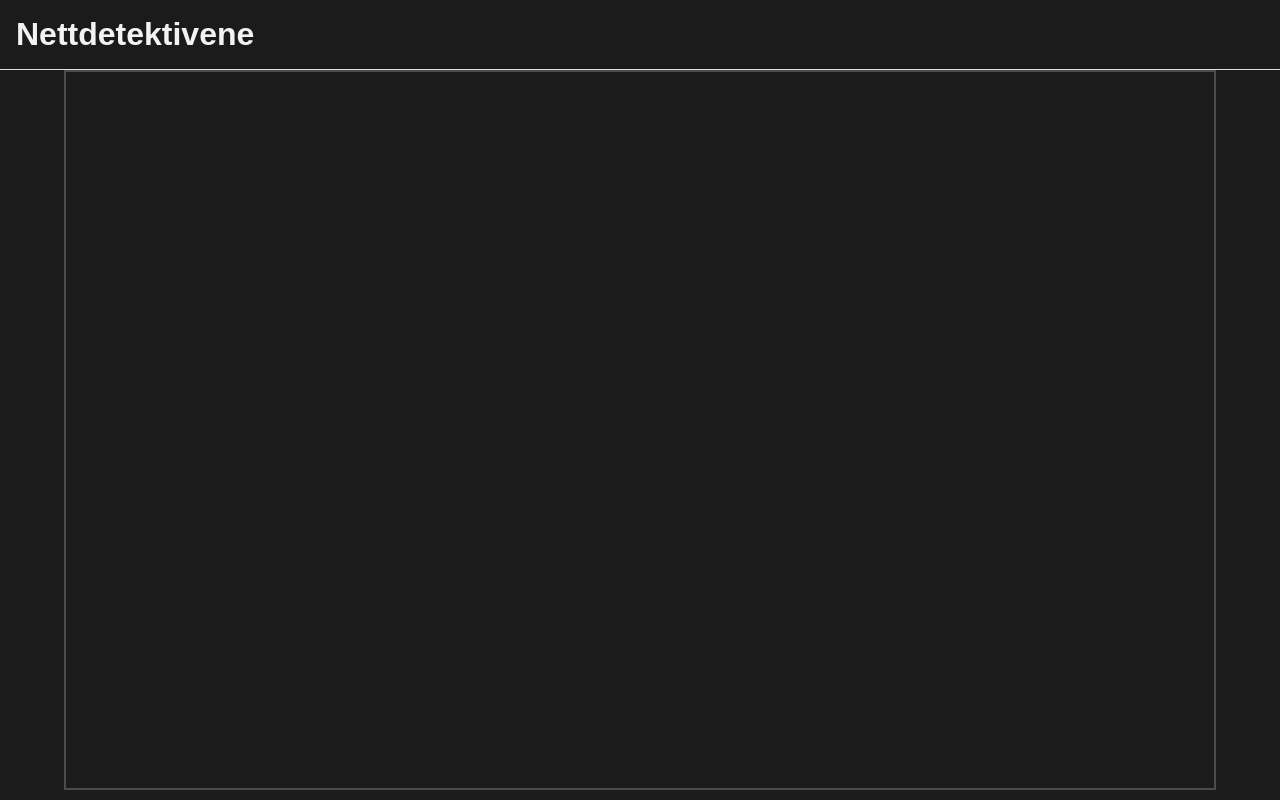
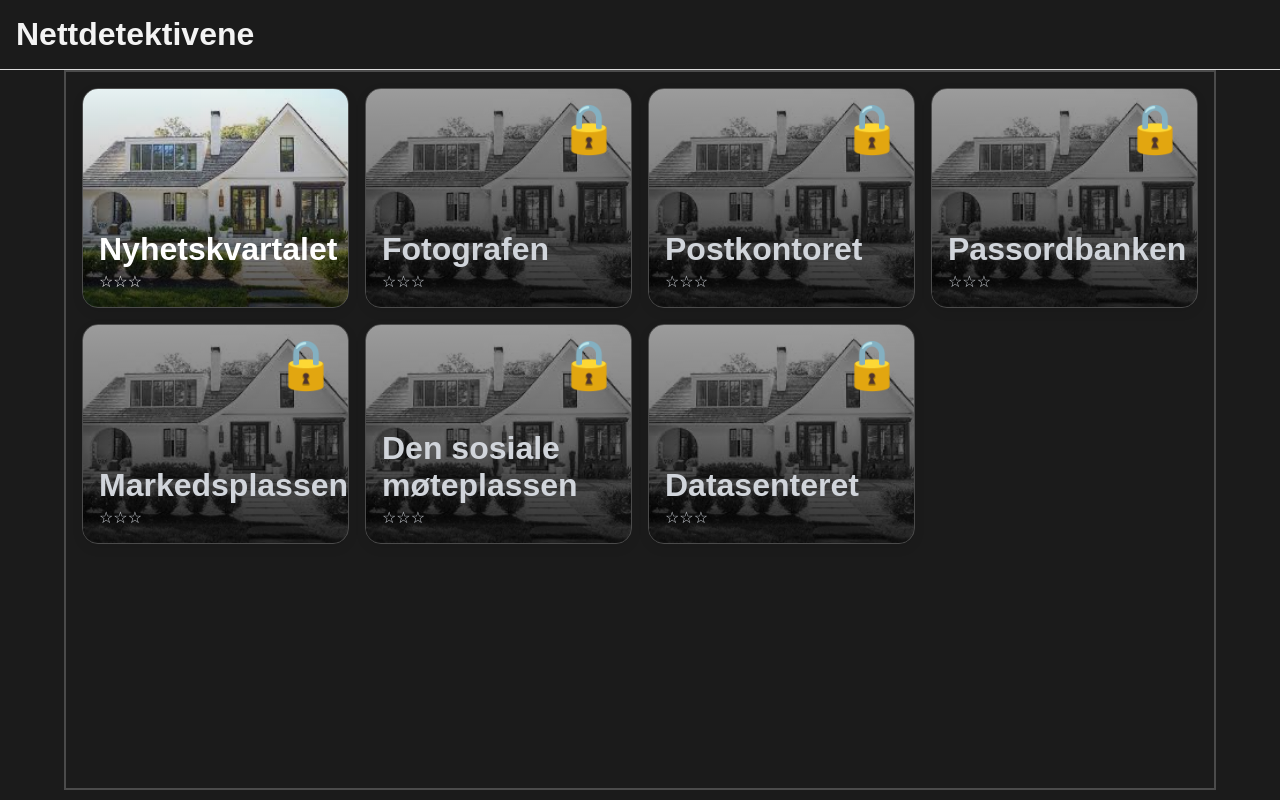
Before and after one commit to moss-flower/nettdetektivene-systemutvkling2, a Nuxt app in the folder frontend/: page /levels in a window 1280 px wide. Before the commit this address had no page. Built offline with nearby package versions, Linux system fonts and the light colour scheme.

Commit message:
feat(frontend): levels page with hardcoded content

```diff
--- /dev/null
+++ b/frontend/app/pages/levels.vue
@@ -0,0 +1,216 @@
+<script setup lang="ts">
+import type { Level, LevelState } from "~/composables/types/local";
+import placeholderImage from "~/assets/placeholder.jpeg";
+
+const props = withDefaults(
+  defineProps<{
+    levels: Level[];
+  }>(),
+
+  {
+    levels: () => [
+      {
+        name: "Nyhetskvartalet",
+        description:
+          "Lær å skille mellom ekte nyheter, clickbait og emosjonelt språk.",
+        image: placeholderImage,
+        locked: false,
+        state: {
+          completed: false,
+          stars: 0,
+        },
+      },
+      {
+        name: "Fotografen",
+        description:
+          "Lær å kjenne igjen ekte, KI-genererte og manipulerte bilder.",
+        image: placeholderImage,
+        locked: true,
+        state: {
+          completed: false,
+          stars: 0,
+        },
+      },
+      {
+        name: "Postkontoret",
+        description:
+          "Øv på å avsløre falske e-poster, mistenkelige lenker og rare avsendere.",
+        image: placeholderImage,
+        locked: true,
+        state: {
+          completed: false,
+          stars: 0,
+        },
+      },
+      {
+        name: "Passordbanken",
+        description:
+          "Lær hva som gjør et passord sterkt, trygt og lett å huske.",
+        image: placeholderImage,
+        locked: true,
+        state: {
+          completed: false,
+          stars: 0,
+        },
+      },
+      {
+        name: "Markedsplassen",
+        description:
+          "Lær å vurdere om nettsider og nettbutikker er trygge eller mistenkelige.",
+        image: placeholderImage,
+        locked: true,
+        state: {
+          completed: false,
+          stars: 0,
+        },
+      },
+      {
+        name: "Den sosiale møteplassen",
+        description:
+          "Lær å tenke før du deler, og å oppdage manipulering og gruppepress.",
+        image: placeholderImage,
+        locked: true,
+        state: {
+          completed: false,
+          stars: 0,
+        },
+      },
+      {
+        name: "Datasenteret",
+        description:
+          "Finalebanen der du bruker det du har lært for å bekjempe datatyven.",
+        image: placeholderImage,
+        locked: true,
+        state: {
+          completed: false,
+          stars: 0,
+        },
+      },
+    ],
+  },
+);
+
+const createStarString = (number: number): string => {
+  if (number > 3) {
+    throw new Error("Stars must be below three");
+  }
+
+  return "★".repeat(number) + "☆".repeat(3 - number);
+};
+</script>
+
+<template>
+  <div class="levelGrid">
+    <div
+      v-for="level in props.levels"
+      :key="level.name"
+      class="levelCard"
+      :class="{ lockedCard: level.locked }"
+    >
+      <img :src="level.image" alt="" class="levelImage">
+
+      <h4 class="levelName">{{ level.name }}</h4>
+      <p class="stars">{{ createStarString(level.state.stars) }}</p>
+      <p v-if="level.locked" class="lock">🔒</p>
+    </div>
+  </div>
+</template>
+
+<style scoped>
+.levelGrid {
+  display: grid;
+  grid-template-columns: repeat(4, 1fr);
+  gap: 1rem;
+}
+
+.levelCard {
+  position: relative;
+  min-height: 220px;
+  overflow: hidden;
+  border-radius: 1rem;
+  padding: 1rem;
+  display: flex;
+  flex-direction: column;
+  justify-content: end;
+  border: 1px solid var(--border);
+  box-shadow: var(--shadow);
+}
+
+.levelImage {
+  position: absolute;
+  inset: 0;
+  width: 100%;
+  height: 100%;
+  object-fit: cover;
+  z-index: 0;
+}
+
+.levelCard::after {
+  content: "";
+  position: absolute;
+  inset: 0;
+  z-index: 1;
+  background: linear-gradient(
+    to top,
+    rgba(0, 0, 0, 0.75) 0%,
+    rgba(0, 0, 0, 0.25) 55%,
+    rgba(0, 0, 0, 0.05) 100%
+  );
+}
+
+.levelName {
+  position: relative;
+  z-index: 2;
+  font-size: 2rem;
+  color: white;
+  margin: 0;
+}
+
+.stars {
+  position: relative;
+  z-index: 2;
+  font-size: 1rem;
+  color: white;
+  margin: 0.25rem 0 0 0;
+}
+
+.lock {
+  position: absolute;
+  top: 0.75rem;
+  right: 0.75rem;
+  z-index: 3;
+  font-size: 3rem;
+}
+
+/* Locked state */
+.lockedCard {
+  color: #d1d5db;
+}
+
+.lockedCard .levelImage {
+  filter: grayscale(100%) brightness(0.65);
+}
+
+.lockedCard .levelName,
+.lockedCard .stars {
+  color: #d1d5db;
+}
+
+@media (max-width: 1000px) {
+  .levelGrid {
+    grid-template-columns: repeat(3, 1fr);
+  }
+}
+
+@media (max-width: 750px) {
+  .levelGrid {
+    grid-template-columns: repeat(2, 1fr);
+  }
+}
+
+@media (max-width: 500px) {
+  .levelGrid {
+    grid-template-columns: 1fr;
+  }
+}
+</style>
```
Also changed, not shown: frontend/app/assets/placeholder.jpeg (added).
